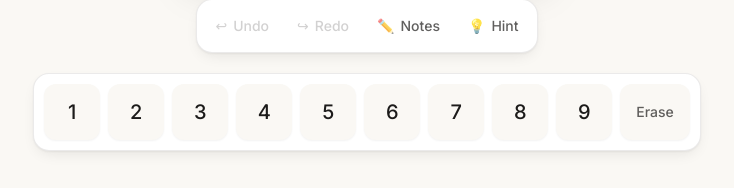
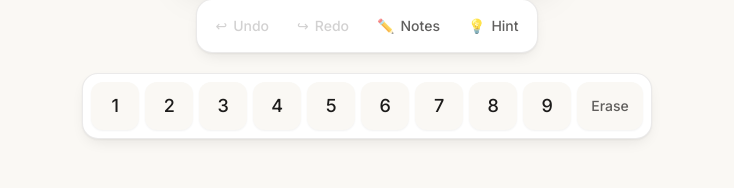
Before and after one commit to TahiraNawab123/Sudoku, a React (Vite) app: page / in a window 1280 px wide. Shown: the part 618-806 px from the top of the page, without its empty margins (273-1007 px from the left). Built offline with nearby package versions, Linux system fonts and the light colour scheme; no server answers.

Commit message:
trying to fix ui ux

```diff
--- a/src/components/Keypad.tsx
+++ b/src/components/Keypad.tsx
@@ -22,7 +22,7 @@ function Keypad({ board, onNumber, onErase }: KeypadProps) {
   const counts = countDigits(board)
 
   return (
-    <div className="flex flex-wrap items-center justify-center gap-2 rounded-2xl border border-grid/10 bg-surface p-2.5 shadow-toolbar">
+    <div className="flex flex-wrap items-center justify-center gap-1.5 rounded-2xl border border-grid/10 bg-surface p-2 shadow-toolbar">
       {Array.from({ length: 9 }, (_, i) => i + 1).map((n) => {
         // A digit is "complete" once it's been placed 9 times — all its slots are filled.
         const isComplete = counts[n] >= 9
@@ -34,7 +34,7 @@ function Keypad({ board, onNumber, onErase }: KeypadProps) {
             onClick={() => onNumber(n)}
             aria-label={`Enter ${n}`}
             className={[
-              'flex h-12 w-12 items-center justify-center rounded-xl text-xl font-medium transition-all sm:h-14 sm:w-14',
+              'flex h-11 w-11 items-center justify-center rounded-xl text-lg font-medium transition-all sm:h-12 sm:w-12',
               isComplete
                 ? 'cursor-not-allowed text-ink/15'
                 : 'bg-paper text-ink shadow-sm hover:bg-accentSoft active:scale-95',
@@ -49,7 +49,7 @@ function Keypad({ board, onNumber, onErase }: KeypadProps) {
         type="button"
         onClick={onErase}
         aria-label="Erase selected cell"
-        className="flex h-12 items-center justify-center rounded-xl bg-paper px-4 text-sm font-medium text-ink/70 shadow-sm transition-all hover:bg-accentSoft active:scale-95 sm:h-14"
+        className="flex h-11 items-center justify-center rounded-xl bg-paper px-3.5 text-sm font-medium text-ink/70 shadow-sm transition-all hover:bg-accentSoft active:scale-95 sm:h-12"
       >
         Erase
       </button>
```
